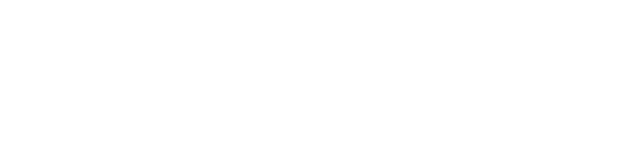
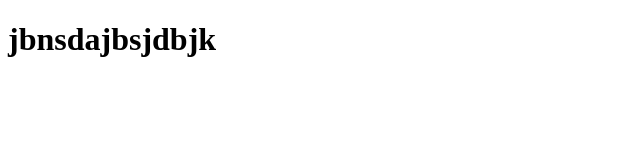
Before and after one commit to TahmidShawn/legal-solution-with-daisyui, a plain HTML site: page index.html in a window 1280 px wide. Shown: the whole page, without its empty margins (0-640 px from the left). Drawn offline with Linux system fonts and the light colour scheme.

Commit message:
first commit

```diff
--- a/index.html
+++ b/index.html
@@ -8,7 +8,7 @@
 </head>
 
 <body>
-
+    <h1>jbnsdajbsjdbjk</h1>
 </body>
 
 </html>
```
